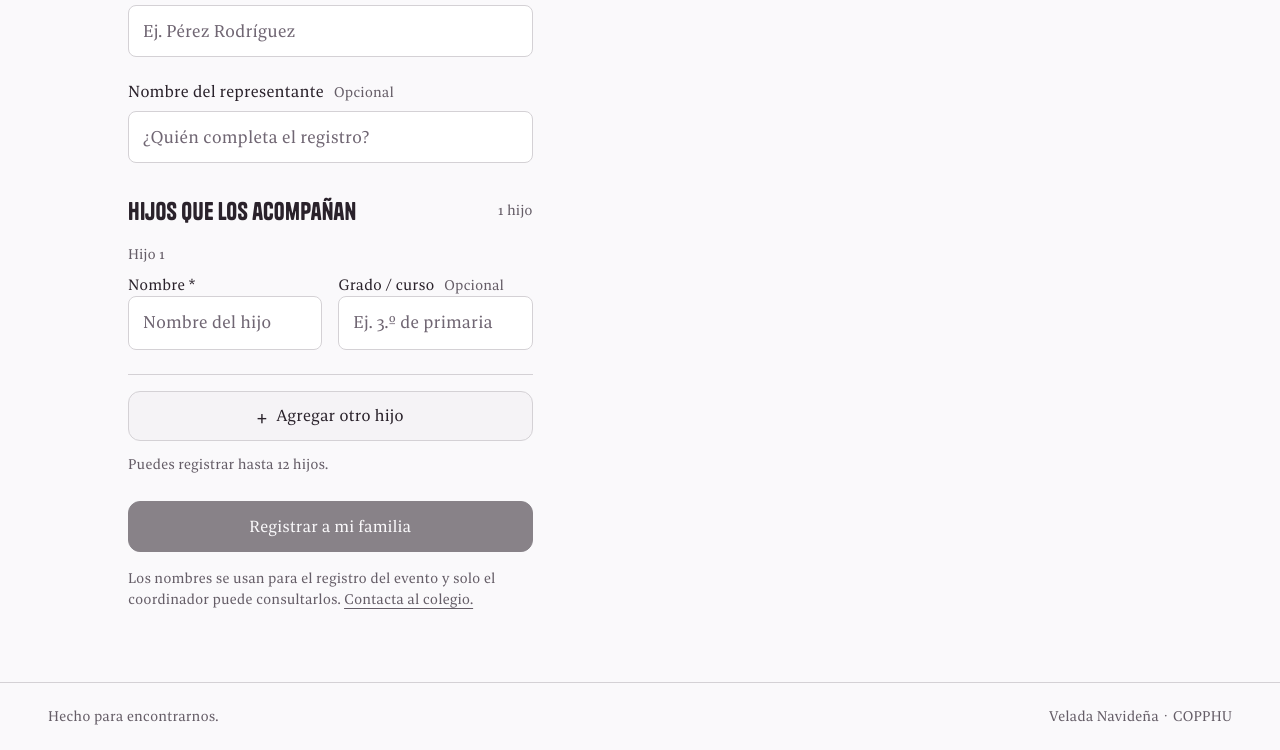
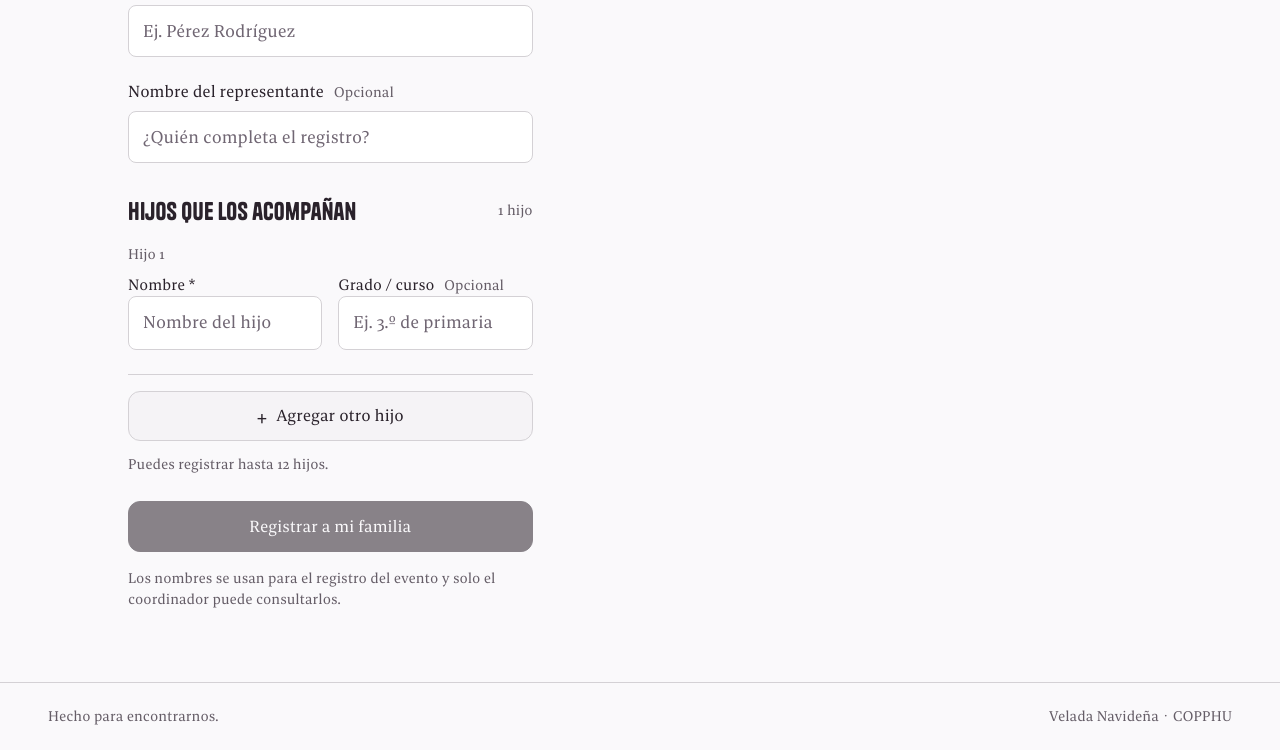
Before and after one commit to Yoshuahtml/velada-copphu, a website built with Vite: page index.html in a window 1280 px wide. Shown: the part 902-1652 px from the top of the page. Built offline with nearby package versions, Linux system fonts and the light colour scheme.

Commit message:
Restaurar diseño anterior

```diff
--- a/index.html
+++ b/index.html
@@ -7,7 +7,7 @@
 <form id="family-form"><label for="apellidos">Apellidos de la familia <span aria-hidden="true">*</span></label><input id="apellidos" name="apellidos" required maxlength="120" autocomplete="family-name" placeholder="Ej. Pérez Rodríguez"><label for="representante">Nombre del representante <span class="optional">Opcional</span></label><input id="representante" name="representante" maxlength="120" autocomplete="given-name" placeholder="¿Quién completa el registro?">
 <div class="children-title"><h3>Hijos que los acompañan</h3><span id="child-count">1 hijo</span></div><div id="children"></div><button type="button" class="add-child" id="add-child"><span aria-hidden="true">+</span> Agregar otro hijo</button><p class="hint">Puedes registrar hasta 12 hijos.</p>
 <div class="honeypot" aria-hidden="true"><label for="website">Deja este campo vacío</label><input id="website" name="website" tabindex="-1" autocomplete="off" maxlength="200"></div>
-<p id="form-error" class="error" role="alert" hidden></p><button class="primary" type="submit" id="submit">Registrar a mi familia</button><p class="privacy-note">Los nombres se usan para el registro del evento y solo el coordinador puede consultarlos. <a data-contacto>Contacta al colegio.</a></p></form>
+<p id="form-error" class="error" role="alert" hidden></p><button class="primary" type="submit" id="submit">Registrar a mi familia</button><p class="privacy-note">Los nombres se usan para el registro del evento y solo el coordinador puede consultarlos.</p></form>
 <section id="confirmation" hidden tabindex="-1" aria-labelledby="confirmation-title"><div class="success-mark" aria-hidden="true">✓</div><h2 id="confirmation-title"></h2><p>Ya quedaron registrados.</p><p>Disfruten la velada. Nos alegra compartir esta Navidad con ustedes.</p></section>
 </section></main><footer><span>Hecho para encontrarnos.</span><span>Velada Navideña · <span data-colegio>COPPHU</span></span></footer>
 <template id="child-template"><fieldset class="child"><legend></legend><div class="child-fields"><div><label>Nombre <span aria-hidden="true">*</span><input data-field="nombre" required maxlength="100" autocomplete="off" placeholder="Nombre del hijo"></label></div><div><label>Grado / curso <span class="optional">Opcional</span><input data-field="grado" maxlength="60" autocomplete="off" placeholder="Ej. 3.º de primaria"></label></div></div><button class="remove-child" type="button">Quitar</button></fieldset></template>
```
